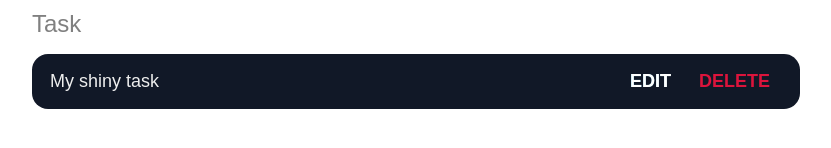
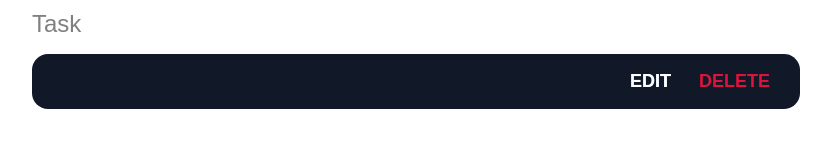
Before and after one commit to gcontreras3/TaskTrackerApplication, a website: page task/index.html in a window 1280 px wide. Shown: the part 186-334 px from the top of the page, without its empty margins (224-1055 px from the left). Drawn offline with Linux system fonts and the light colour scheme.

Commit message:
final files

```diff
--- a/task/index.html
+++ b/task/index.html
@@ -30,7 +30,6 @@
                         <input
                         type="text"
                         class="text"
-                        value="My shiny task"
                         readonly
                         />
                     </div>
```
